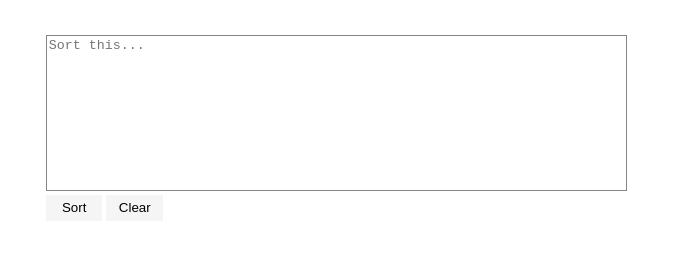
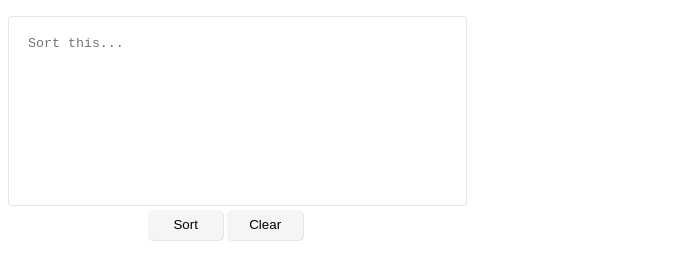
Before and after one commit to patricksouza/sortTypes, a plain HTML site: page index.html in a window 1280 px wide. Shown: the part 49-328 px from the top of the page, without its empty margins (0-682 px from the left). Drawn offline with Linux system fonts and the light colour scheme.

Commit message:
[002] Styling page

```diff
--- a/style.css
+++ b/style.css
@@ -2,10 +2,21 @@ body {
   font-family: "Roboto", sans-serif;
   color: #a4a4a4;
 }
+
+header.content-header {
+  margin: 0;
+  padding: 5mm;
+  padding-bottom: 0;
+}
+
+header.content-header small {
+  margin: 0 8mm;
+}
+
 main.content-container {
   margin: 0;
-  padding: 10mm;
-  top: 30%;
+  padding: 12mm;
+  padding-top: 5mm;
 }
 
 header h1 {
@@ -15,15 +26,26 @@ header h1 {
 main.content-container button {
   background-color: whitesmoke;
   border: none;
-  padding: 1.5mm;
-  width: 15mm;
+  padding: 2mm;
+  width: 20mm;
   cursor: pointer;
+  border-radius: 5px;
+  box-shadow: 0.5px 0.5px 0.5px 0.5px rgba(0, 0, 0, 0.1);
+}
+
+main.content-container button:hover {
+  background-color: rgba(204, 204, 204, 0.658);
+  transition: 0.5s;
 }
 
 main.content-container textarea,
 main.content-container textarea:focus {
-  border: 1px solid rgba(51, 59, 51, 0.61);
   resize: none;
+  outline: none;
+  border: 1px solid rgba(0, 0, 0, 0.1);
+  border-radius: 1mm;
+  padding: 5mm;
+  box-shadow: none;
 }
 
 section.section-content {
@@ -49,4 +71,22 @@ section.section-content li {
   padding: 0;
 }
 
+@media screen and (min-width: 300px) {
+  main.content-container textarea {
+    width: 80mm;
+    margin: 0 -12mm;
+  }
+  main.content-container .button-group {
+    margin: 0 0mm;
+  }
+}
+@media screen and (min-width: 357px) {
+  main.content-container textarea {
+    width: 111mm;
+    margin: 0 -12mm;
+  }
+  main.content-container .button-group {
+    margin: 0 25mm;
+  }
+}
 @import url("https://fonts.googleapis.com/css2?family=Roboto&display=swap");
```
